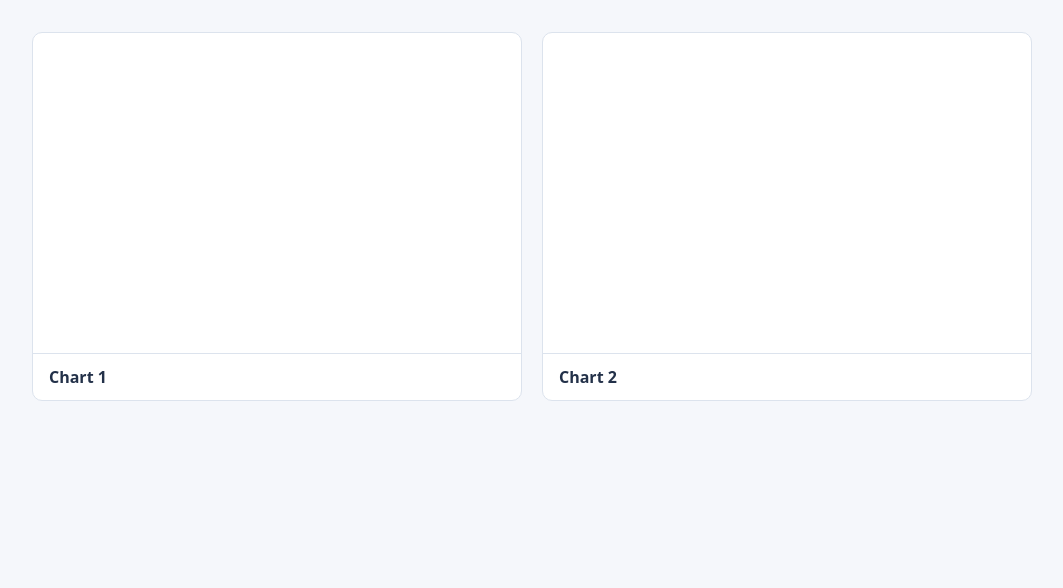
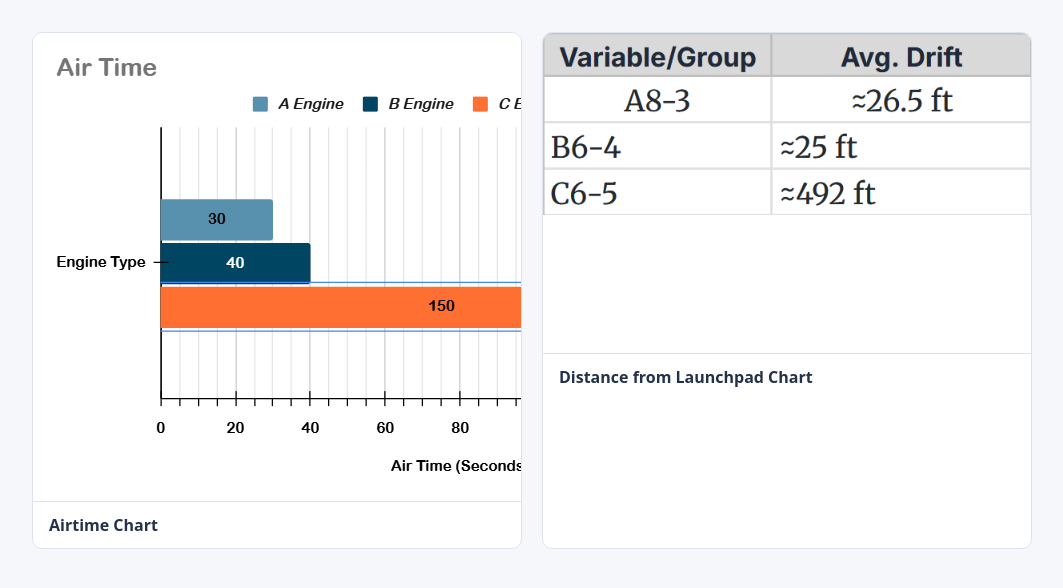
Before and after one commit to Zelk-Boy/EliFentonRocketData, a plain HTML site: page index.html in a window 1280 px wide. Shown: the whole page, without its empty margins (108-1171 px from the left). Drawn offline with Linux system fonts and the light colour scheme.

Commit message:
Add images and captions to chart figures

```diff
--- a/index.html
+++ b/index.html
@@ -57,12 +57,16 @@
 <body>
     <main>
         <figure>
-            <div class="chart-space" aria-label="Space for chart 1"></div>
-            <figcaption>Chart 1</figcaption>
+            <div class="chart-space" aria-label="Space for chart 1">
+                <img src="/chart1forrocket.png" alt="First Data Chart">
+            </div>
+            <figcaption>Airtime Chart</figcaption>
         </figure>
         <figure>
-            <div class="chart-space" aria-label="Space for chart 2"></div>
-            <figcaption>Chart 2</figcaption>
+            <div class="chart-space" aria-label="Space for chart 2">
+                <img src="/chart2forrocket.png" alt="Second Data Chart">
+            </div>
+            <figcaption>Distance from Launchpad Chart</figcaption>
         </figure>
     </main>
 </body>
```
